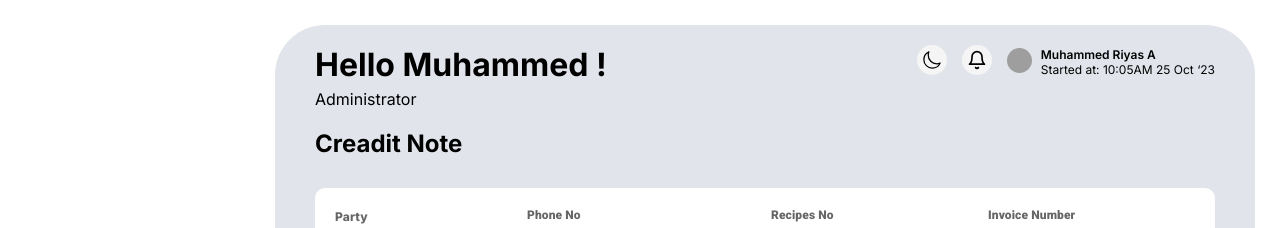
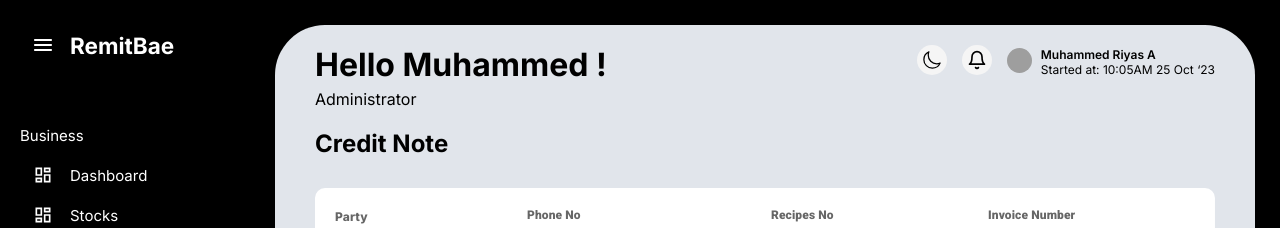
Before and after one commit to Jijinvj21/remitClient, a React (Vite) app: page /admin/creadit-note in a window 1280 px wide. Shown: the top 228 px of the page. Built offline with nearby package versions, Linux system fonts and the light colour scheme; no server answers; grey boxes are pictures that could not be loaded.

Commit message:
ui change to bark mode

```diff
--- a/src/App.jsx
+++ b/src/App.jsx
@@ -48,7 +48,7 @@ function App() {
             <Route path="projects/add-projects" element={<AddClient />} />
             <Route path="stocks" element={<ManageProductsPage />} />
             <Route path="quotation-generator" element={<QuotationGeneratorPage/>} />
-            <Route path="stock-journal" element={<StockJournalPage/>} />
+            <Route path="stocks/stock-journal" element={<StockJournalPage/>} />
 
 
 
--- a/src/index.css
+++ b/src/index.css
@@ -32,24 +32,7 @@
   --button-hover:#424141;
   --inputbg-color:#F3F6F9; */
 }
-:root {
-  --primary-color: #000000; /* Black */
-  --primary-bg: #ffffff; /* White */
-  --primary-light: #b4b4b440; /* Slightly transparent black */
-  --custom-green: #85d61c; /* Custom green */
-  --text-muted: #8b8989; /* Muted text color */
-  --product-card: #e9e9e9; /* Product card background */
-  --bgblue: #e1e5eb; /* Blue background */
-  --bgwhite: #ffffff; /* White background */
-  --black-button: #000000; /* Black button text */
-  --button-hover: #424141; /* Button hover color */
-  --inputbg-color: #F3F6F9; /* Input background color */
-  --sidebar-bgcolor:white;
-  --sidebar-hovertext:black;
 
-
-}
-@media (prefers-color-scheme: dark) {
   :root {
     --primary-color: #000000;
   --primary-bg: #000000;
@@ -68,7 +51,6 @@
 
 
   }
-}
 
 
 
--- a/src/page/CreditNotePage/CreditNotePage.jsx
+++ b/src/page/CreditNotePage/CreditNotePage.jsx
@@ -640,7 +640,7 @@ const handleStateOfSupplyChange = (e) => {
 
   return (
     <div className="creaditnotepage">
-      <h2>Creadit Note</h2>
+      <h2>Credit Note</h2>
       <div className="inner-section">
         <div
           style={{
--- a/src/page/ManageProductsPage/ManageProductsPage.jsx
+++ b/src/page/ManageProductsPage/ManageProductsPage.jsx
@@ -458,7 +458,7 @@ getDataFromAPI()
             </Typography>
           </Button>
           <Link
-            to={"/admin/stock-journal"}
+            to={"/admin/stocks/stock-journal"}
             style={{display: "flex",
               textDecoration: "none",fontSize:"14px",marginLeft:"9px",marginTop:"10px",fontWeight:500}}
           >
```
